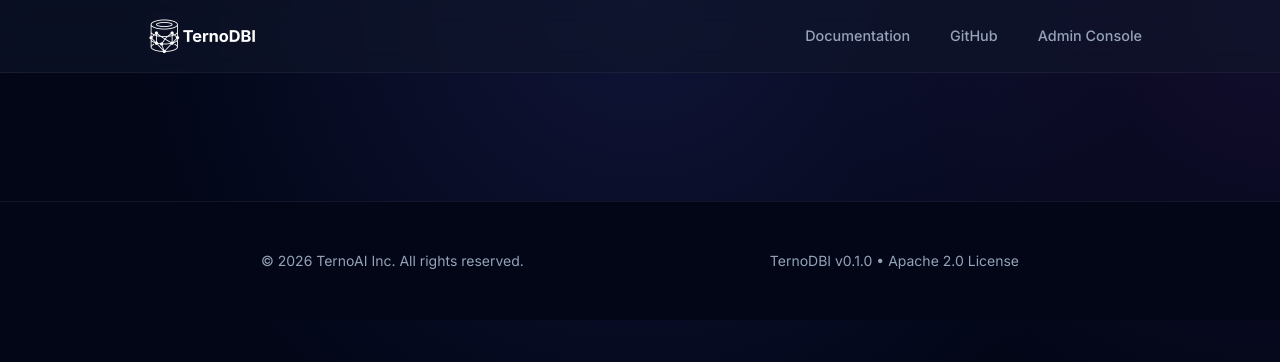
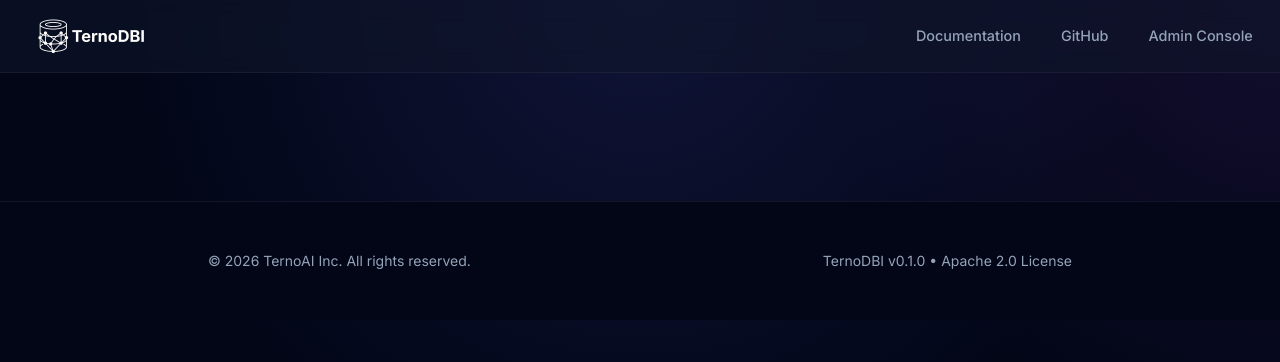
Before and after one commit to terno-ai/ternodbi, a Django app: template src/terno_dbi/core/templates/base.html in a window 1280 px wide. Shown: the top 362 px of the page. Run offline with Django 4.2, Linux system fonts and the light colour scheme; the template is opened without the code that fills it, so the values that code supplies are empty.

Commit message:
refactor: Adjust container max-width and padding for improved layout consistency

```diff
--- a/src/terno_dbi/core/static/terno_dbi/css/main.css
+++ b/src/terno_dbi/core/static/terno_dbi/css/main.css
@@ -95,9 +95,14 @@ a {
 /* Layout */
 .container {
     width: 100%;
-    max-width: 1100px;
+    max-width: 1280px;
     margin: 0 auto;
-    padding: 0 3rem;
+    padding: 0 2rem;
+}
+
+header .container {
+    max-width: 100%;
+    padding: 1.7rem;
 }
 
 /* Header */
```
